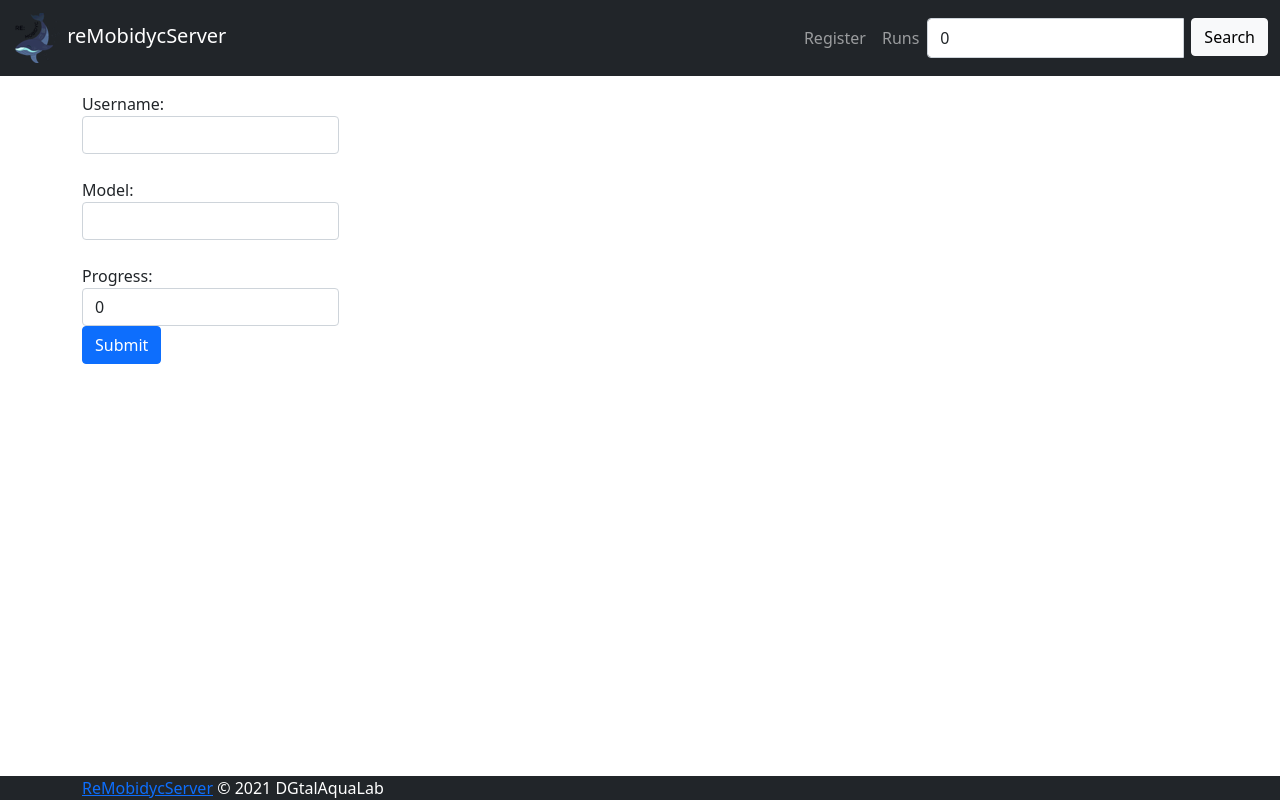
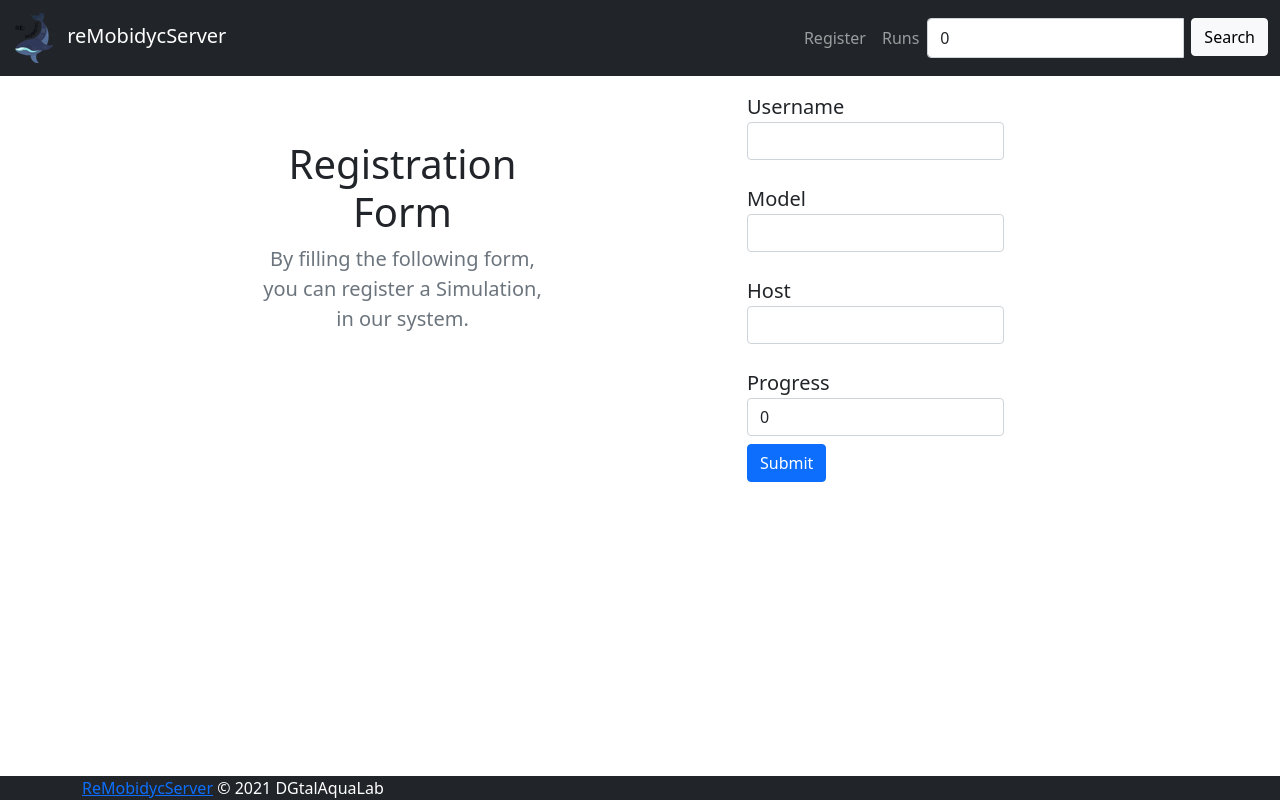
Before and after one commit to ReMobidyc/Rokovoko, a React (Create React App) app: page /register in a window 1280 px wide. Built offline with nearby package versions, Linux system fonts and the light colour scheme.

Commit message:
ROK: REFACTOR now we can add a simulation and just after it we have a display of the registered simulation informations

```diff
--- a/src/components/register.js
+++ b/src/components/register.js
@@ -1,18 +1,21 @@
 import React, { Component } from "react";
 import httpService from "../services/remobidyc-server-services";
-
+import TokenPage from "./tokenPage";
 class Register extends Component {
   constructor(props) {
     super(props);
     this.state = {
       username: "",
       model: "",
+      host: "",
       progress: 0.0,
       token: "",
+      id: "",
     };
 
     this.handleInputChange = this.handleInputChange.bind(this);
     this.handleRegistration = this.handleRegistration.bind(this);
+    this.Display = this.Display.bind(this);
   }
 
   handleInputChange(event) {
@@ -35,16 +38,29 @@ class Register extends Component {
     };
 
     httpService.createSimulation(simulation).then((res) => {
-      this.setState({ token: res.data.token });
+      this.setState({ token: res.data.token, id: res.data.id });
     });
   }
-
-  render() {
+  Display() {
+    if (this.state.token === "") {
       return (
+        <div className="row">
+          <div className="col-md-7 col-md-push-5">
+            <section className="py-5 text-center container">
+              <div className="col-lg-6 col-md-8 mx-auto">
+                <h1 className="fw-light"> Registration Form</h1>
+                <p className="lead text-muted">
+                  By filling the following form, you can register a Simulation,
+                  in our system.
+                </p>
+              </div>
+            </section>
+          </div>
+          <div className="col-md-4 col-md-pull-7">
             <form onSubmit={this.handleRegistration}>
               <div className="form-group">
-          <label>
-            Username:
+                <label className="lead">
+                  Username
                   <input
                     name="username"
                     type="text"
@@ -56,9 +72,9 @@ class Register extends Component {
                 </label>
               </div>
               <br />
-        <div className="form-group">
-          <label>
-            Model:
+              <div className="form-group ">
+                <label className="lead">
+                  Model
                   <input
                     name="model"
                     type="text"
@@ -71,8 +87,22 @@ class Register extends Component {
               </div>
               <br />
               <div className="form-group">
-          <label>
-            Progress:
+                <label className="lead">
+                  Host
+                  <input
+                    name="host"
+                    type="text"
+                    value={this.state.host}
+                    onChange={this.handleInputChange}
+                    className="form-control"
+                    required
+                  />
+                </label>
+              </div>
+              <br />
+              <div className="form-group">
+                <label className="lead">
+                  Progress
                   <input
                     name="progress"
                     type="number"
@@ -84,11 +114,35 @@ class Register extends Component {
                   />
                 </label>
               </div>
-        <button type="submit" className="btn btn-primary">
+              <button type="submit" className="btn btn-primary mt-2">
                 Submit
               </button>
             </form>
+          </div>
+        </div>
       );
+    } else {
+      const simulationInformations = {
+        id: this.state.id,
+        token: this.state.token,
+        username: this.state.username,
+        progress: this.state.progress,
+        model: this.state.model,
+      };
+      /*
+      to create another page cons: if user try to access /token => bug
+      this.props.history.push({
+        pathname: "/token",
+        state: simulationInformations,
+      });
+      return null;*/
+
+      /* to use the same page  */
+      return <TokenPage simulationInformations={simulationInformations} />;
+    }
+  }
+  render() {
+    return <this.Display />;
   }
 }
 
```
Lines whose indentation alone changed are shown as unchanged.
